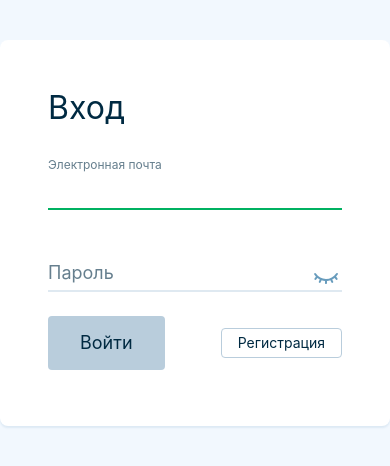
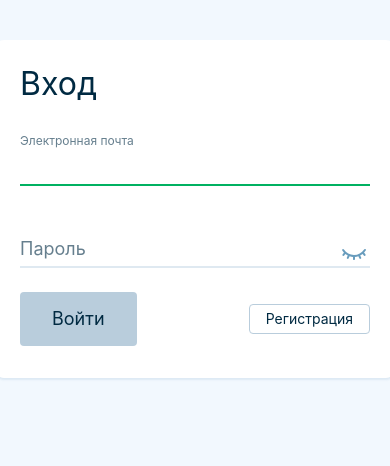
Before and after one commit to DiRaiks/football-planner, a React (Create React App) app in the folder apps/web/: page / in a window 390 px wide. Shown: the top 466 px of the page. Built offline with nearby package versions, Linux system fonts and the light colour scheme.

Commit message:
Fix styles for mobile, add translate for breadcrumbs

```diff
--- a/apps/web/package.json
+++ b/apps/web/package.json
@@ -31,7 +31,8 @@
     "build": "react-scripts build",
     "test": "react-scripts test",
     "eject": "react-scripts eject",
-    "icons": "node src/reusableComponents/Icon/generate.js"
+    "icons": "node src/reusableComponents/Icon/generate.js",
+    "deploy": "scp -rp ./build/* root@45.80.68.86:/var/www/football-planner.online/public/"
   },
   "eslintConfig": {
     "extends": "react-app"
--- a/apps/web/src/components/Events/EventPlayers/playersTable/players.module.scss
+++ b/apps/web/src/components/Events/EventPlayers/playersTable/players.module.scss
@@ -12,4 +12,9 @@
   .name {
     text-align: left;
   }
+
+  @media (max-width: 475px) {
+    font-size: 14px;
+    border-spacing: 5px;
+  }
 }
--- a/apps/web/src/components/Events/EventPlayers/playersTable/playersRow.module.scss
+++ b/apps/web/src/components/Events/EventPlayers/playersTable/playersRow.module.scss
@@ -1,5 +1,9 @@
 td {
   padding: 5px 10px;
+
+  @media (max-width: 475px) {
+    padding: 0 5px;
+  }
 }
 
 .name {
--- a/apps/web/src/components/Events/EventsList/eventsList.module.scss
+++ b/apps/web/src/components/Events/EventsList/eventsList.module.scss
@@ -25,6 +25,7 @@
 
     .rightColumn {
       flex-basis: 100%;
+      margin-top: 32px;
     }
   }
 }
--- /dev/null
+++ b/apps/web/src/components/Header/HeaderBreadcrumbs/names.json
@@ -0,0 +1,3 @@
+{
+  "events": "Все матчи"
+}
--- a/apps/web/src/components/Login/LoginForm.tsx
+++ b/apps/web/src/components/Login/LoginForm.tsx
@@ -15,7 +15,7 @@ export const SignInForm: React.FC = () => {
 
   return (
     <ServicePage>
-      <ServiceForm method="post" onSubmit={handleSubmit}>
+      <ServiceForm className={styles.form} method="post" onSubmit={handleSubmit}>
         <h1>Вход</h1>
         <FormTextField autoFocus autoComplete="username" {...userNameProps} />
         <FormPasswordField autoComplete="current-password" {...passwordProps} />
--- a/apps/web/src/components/Login/login.module.scss
+++ b/apps/web/src/components/Login/login.module.scss
@@ -1,3 +1,7 @@
+.form {
+  min-width: 350px;
+}
+
 .header {
   display: flex;
   align-items: center;
--- a/apps/web/src/components/Logo/Logo.tsx
+++ b/apps/web/src/components/Logo/Logo.tsx
@@ -3,7 +3,7 @@ import React, { FC } from 'react';
 import styles from './logo.module.scss';
 
 const Logo: FC = () => {
-  return <h2 className={styles.name}>Football Planner</h2>;
+  return <h3 className={styles.name}>Football Planner</h3>;
 };
 
 export default Logo;
--- a/apps/web/src/reusableComponents/Input/input.module.scss
+++ b/apps/web/src/reusableComponents/Input/input.module.scss
@@ -29,6 +29,7 @@ $placeholder-state-width: 100%;
   color: var(--color-black);
   flex-grow: 1;
   transition: border-color 0.1s ease-out;
+  width: auto;
 }
 
 .input:focus,
--- a/apps/web/src/reusableComponents/ServiceForm/serviceForm.module.scss
+++ b/apps/web/src/reusableComponents/ServiceForm/serviceForm.module.scss
@@ -4,9 +4,12 @@
 
 .wrapper {
   background: var(--color-white);
-  width: 400px;
   border-radius: 8px;
   box-shadow: var(--shadow-s);
   padding: 48px 48px 56px 48px;
   margin: 40px 0;
+
+  @media (max-width: 1250px) {
+    padding: 24px 24px 32px 24px;
+  }
 }
```
Also changed, not shown: apps/web/src/components/Header/HeaderBreadcrumbs/index.tsx (+6 -3 lines).
